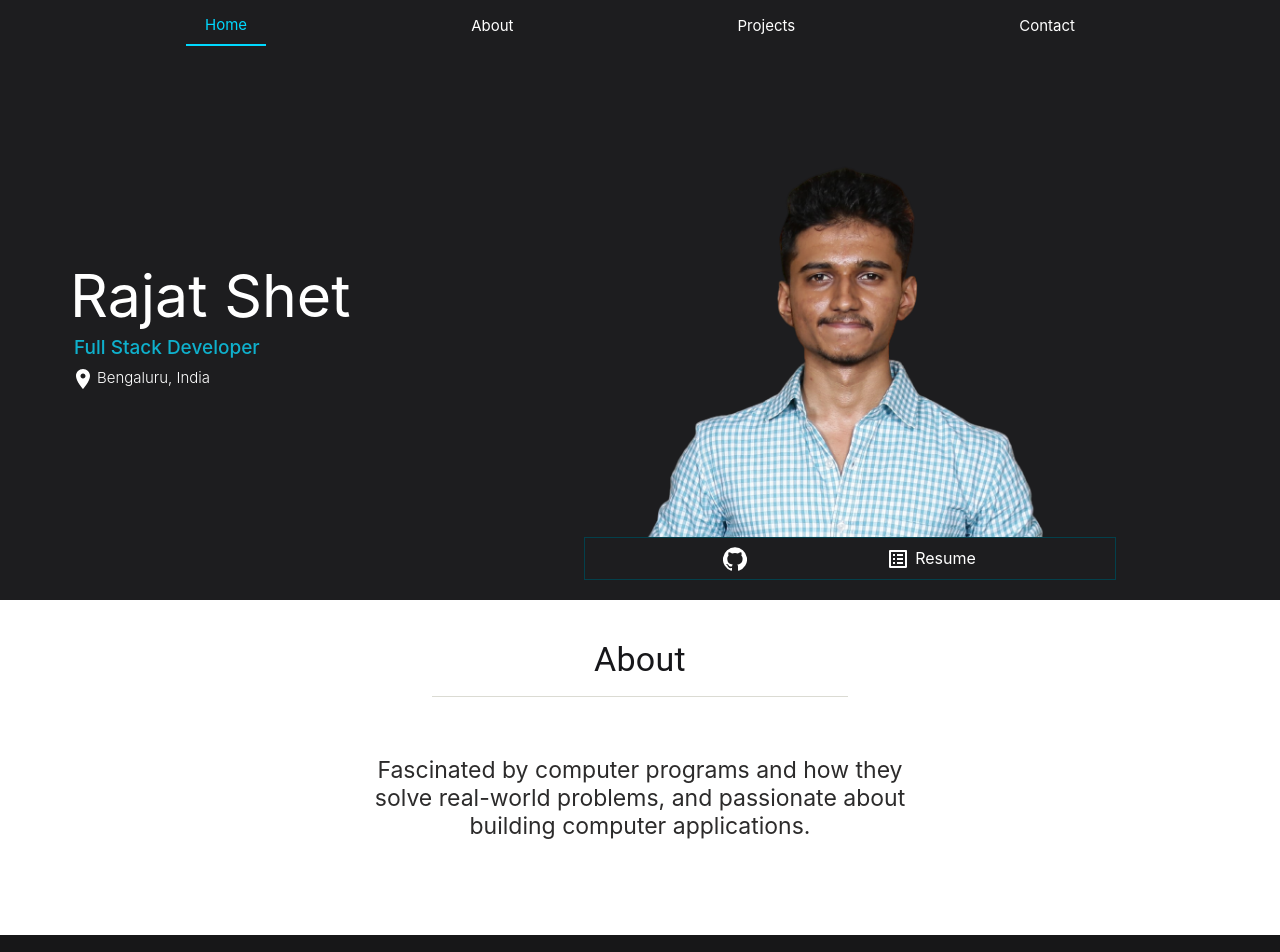
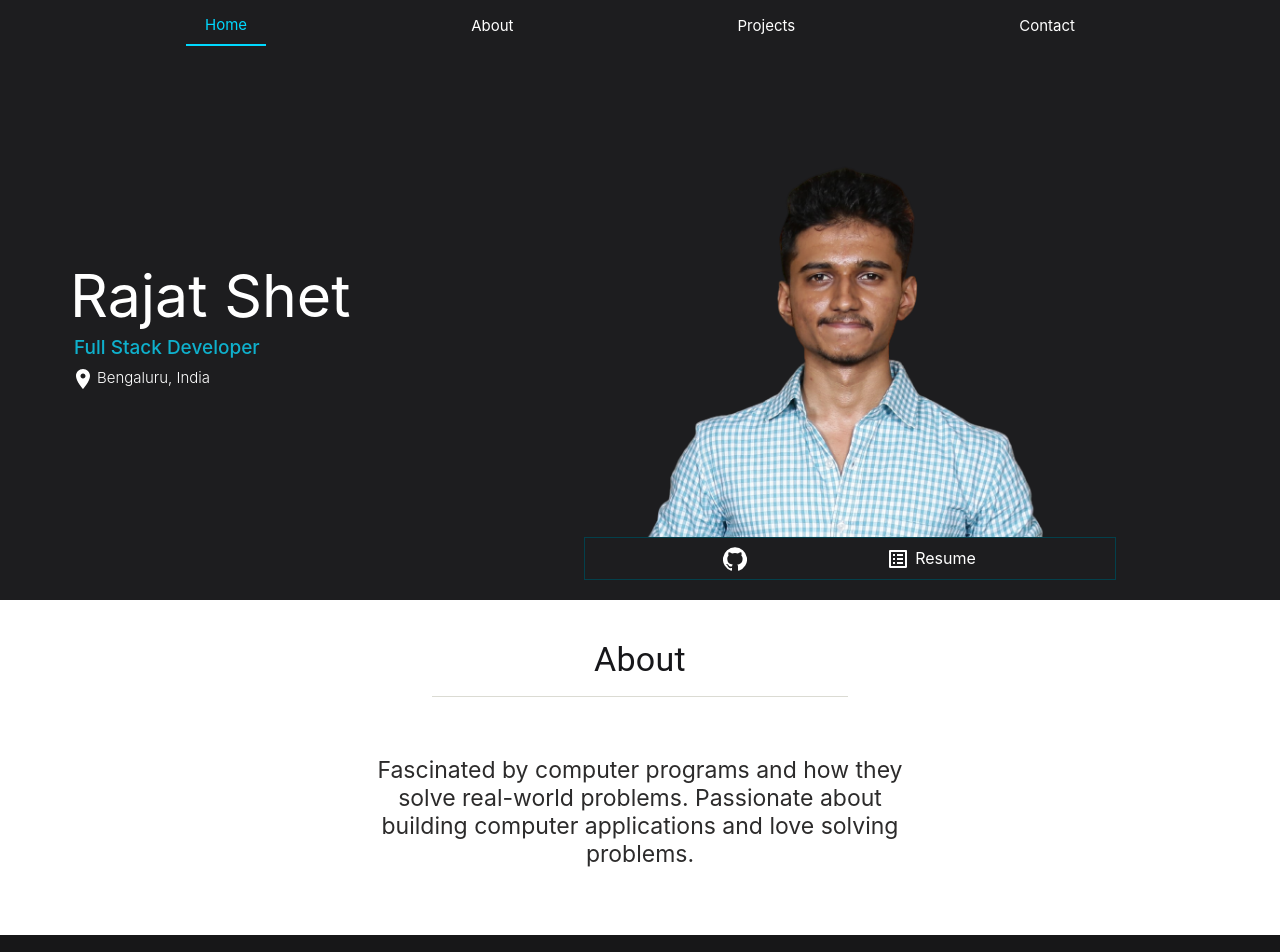
Before and after one commit to rajatshet5/portfolio, a React (Create React App) app: page / in a window 1280 px wide. Shown: the top 952 px of the page. Built offline with nearby package versions, Linux system fonts and the light colour scheme.

Commit message:
minor addition

```diff
--- a/src/Components/Home.jsx
+++ b/src/Components/Home.jsx
@@ -483,7 +483,7 @@ export function Home() {
                 </Intro>
                 <div className={styles.aboutDiv}>
                     <Typography className={styles.heading} style={{ color: "rgb(23, 23, 26)", fontWeight: "370px",  paddingBottom:"15px", borderBottom:"1px solid rgb(219, 219, 211)", width:"28%", margin:"auto"}} variant="h4">About</Typography>
-                    <p style={{marginTop:"59px", fontSize:"23px"}}>Fascinated by computer programs and how they solve real-world problems, and passionate about building computer applications.</p>
+                    <p style={{marginTop:"59px", fontSize:"23px"}}>Fascinated by computer programs and how they solve real-world problems. Passionate about building computer applications and love solving problems.</p>
                 </div>
                 <div style={{ display: "flex", flexDirection: "column", backgroundColor: "rgb(23, 23, 24)" }}>
                     <Typography className={styles.heading} style={{color:"white", borderBottom:"1px solid rgb(49, 49, 47)",width:"30%", margin:"5px auto", paddingBottom:"19px", fontWeight:"370px"}} variant="h4">Skills</Typography>
```
